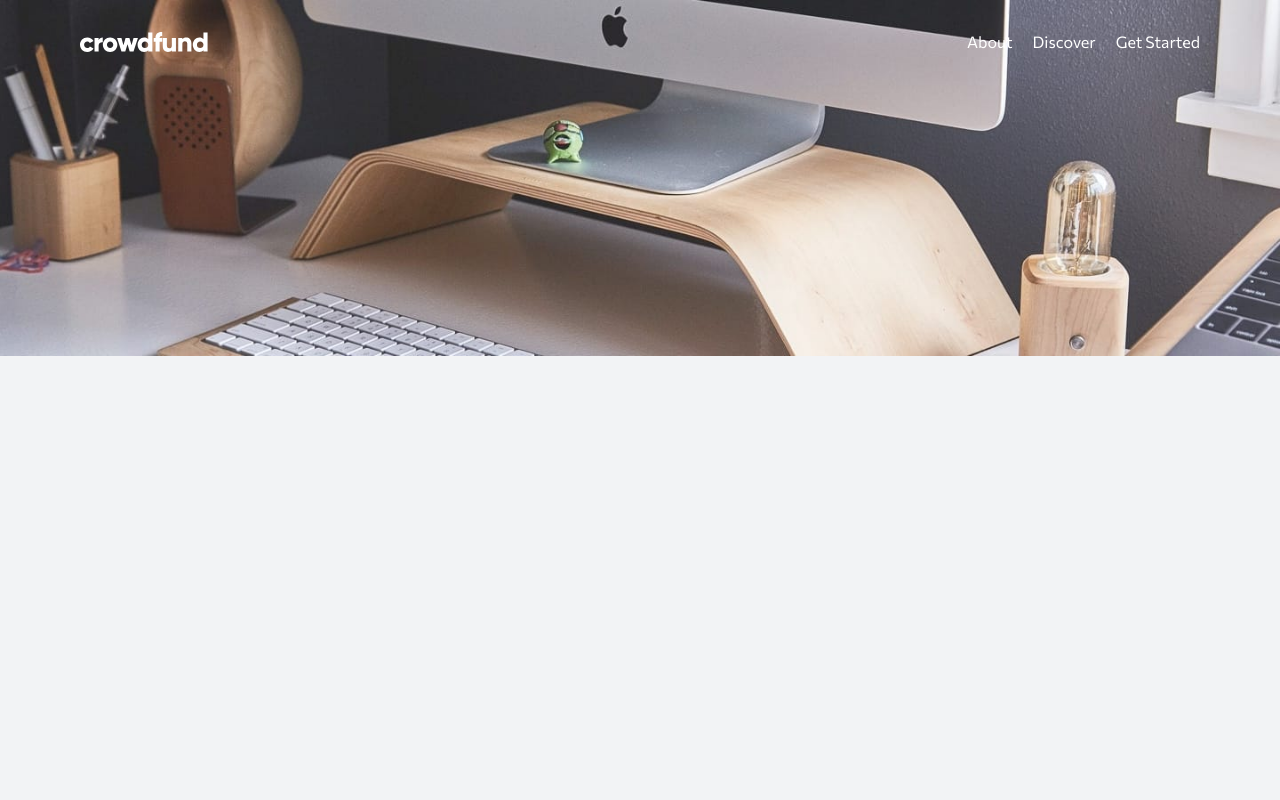
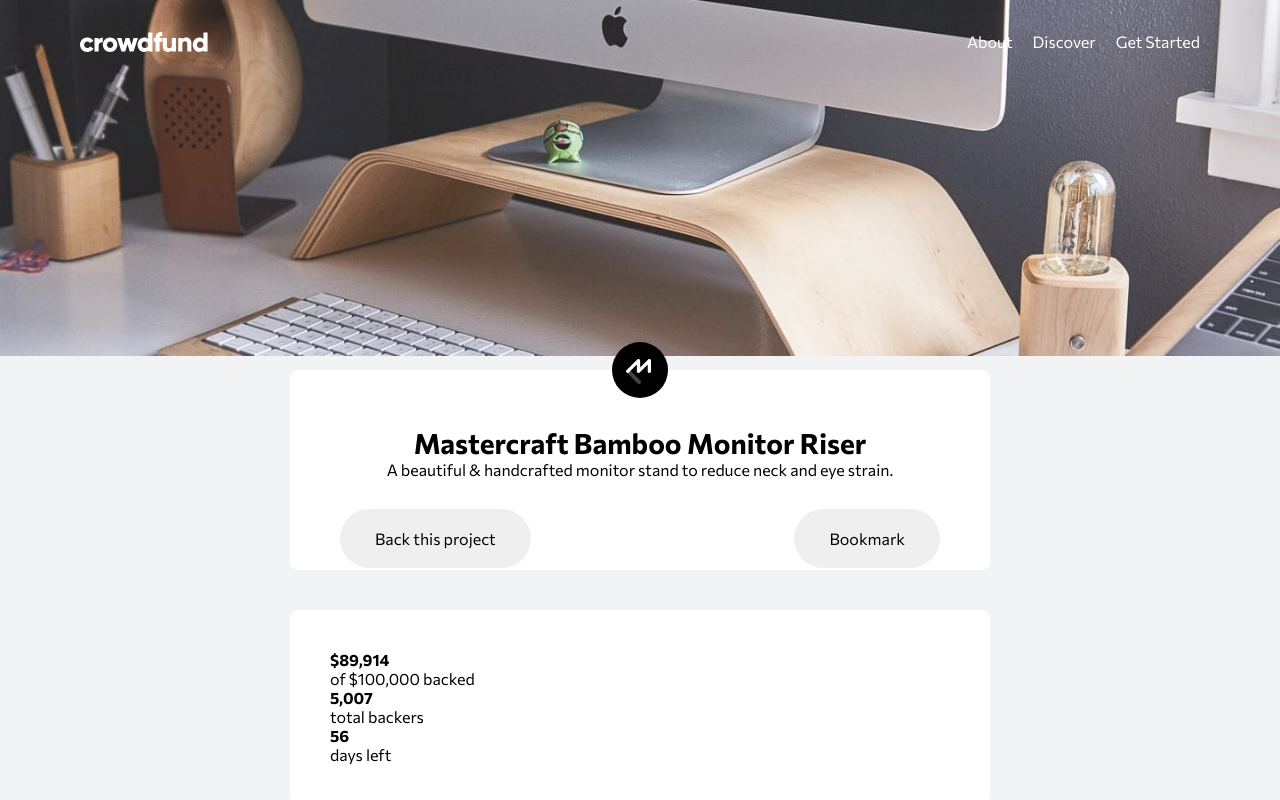
Before and after one commit to ardotheedu/crowdfunding-product-page, a Next.js app: page / in a window 1280 px wide. Shown: the top 800 px of the page. Built offline with nearby package versions, Linux system fonts and the light colour scheme.

Commit message:
feat: crowdfunding informations

```diff
--- a/src/pages/index.tsx
+++ b/src/pages/index.tsx
@@ -1,5 +1,5 @@
 
-import {Container, Header, HeaderContent, Nav} from '../styles/pages'
+import {Container, Header, HeaderContent, Nav, Content, Introduction, Progress, About, TextContent, Buttons} from '../styles/pages'
 export default function Home() {
   return (
       <Container>
@@ -15,6 +15,30 @@ export default function Home() {
               </Nav>
             </HeaderContent>
           </Header>
+          <Content>
+            <Introduction>
+            <img src="/logo-mastercraft.svg"></img>
+            <TextContent>
+              <h1>Mastercraft Bamboo Monitor Riser</h1>
+              <p>A beautiful & handcrafted monitor stand to reduce neck and eye strain.</p>
+            </TextContent>
+            <Buttons>
+              <button> Back this project</button>
+              <button>Bookmark</button>
+            </Buttons>
+            </Introduction>
+            <Progress>
+              <p><strong>$89,914</strong><br/> of $100,000 backed</p>
+              <p><strong>5,007</strong><br/> total backers</p>
+              <p><strong>56</strong><br/> days left</p>
+
+              <div>
+                <div style={{width: `30%`}} />
+                <span style={{left: `30%` }}></span>
+              </div>
+            </Progress>
+            <About></About>
+          </Content>
       </Container>
   )
 }
--- a/src/styles/globalstyle.tsx
+++ b/src/styles/globalstyle.tsx
@@ -31,7 +31,7 @@ export const GlobalStyle = createGlobalStyle`
 
   body {
     background: var(--background);
-    color: var(--white)
+    color: var(--black)
   }
 
 
--- a/src/styles/pages/index.ts
+++ b/src/styles/pages/index.ts
@@ -35,3 +35,62 @@ export const Nav = styled.nav`
     }
   }
 `;
+
+export const Content = styled.main`
+  max-width: 700px;
+  margin: 0 auto;
+  display: flex;
+  flex-direction: column;
+  transform: translateY(-70px);
+`;
+
+export const Introduction = styled.div`
+    background: var(--white);
+    height: 200px;
+    margin-bottom: 40px;
+    display: flex;
+    flex-direction: column;
+    align-items: center;
+    border-radius: 8px;
+
+    img {
+      transform: translateY(-50%)
+    }
+
+
+`;
+export const TextContent = styled.div`
+  display: flex;
+  flex-direction: column;
+  align-items: center;
+  margin-bottom: 30px;
+
+  h1 {
+    font-size: 1.75rem;
+  }
+`;
+
+export const Buttons = styled.div`
+    justify-content: space-between;
+    width: 600px;
+    display: flex;
+
+    button {
+      padding: 20px 35px;
+      border-style: none;
+      border-radius: 40px;
+    }
+`;
+export const Progress = styled.div`
+    background: var(--white);
+    margin-bottom: 40px;
+    padding: 40px;
+    border-radius: 8px;
+`;
+
+export const About = styled.div`
+    background: var(--white);
+    margin-bottom: 40px;
+    padding: 40px;
+    border-radius: 8px;
+`;
```
